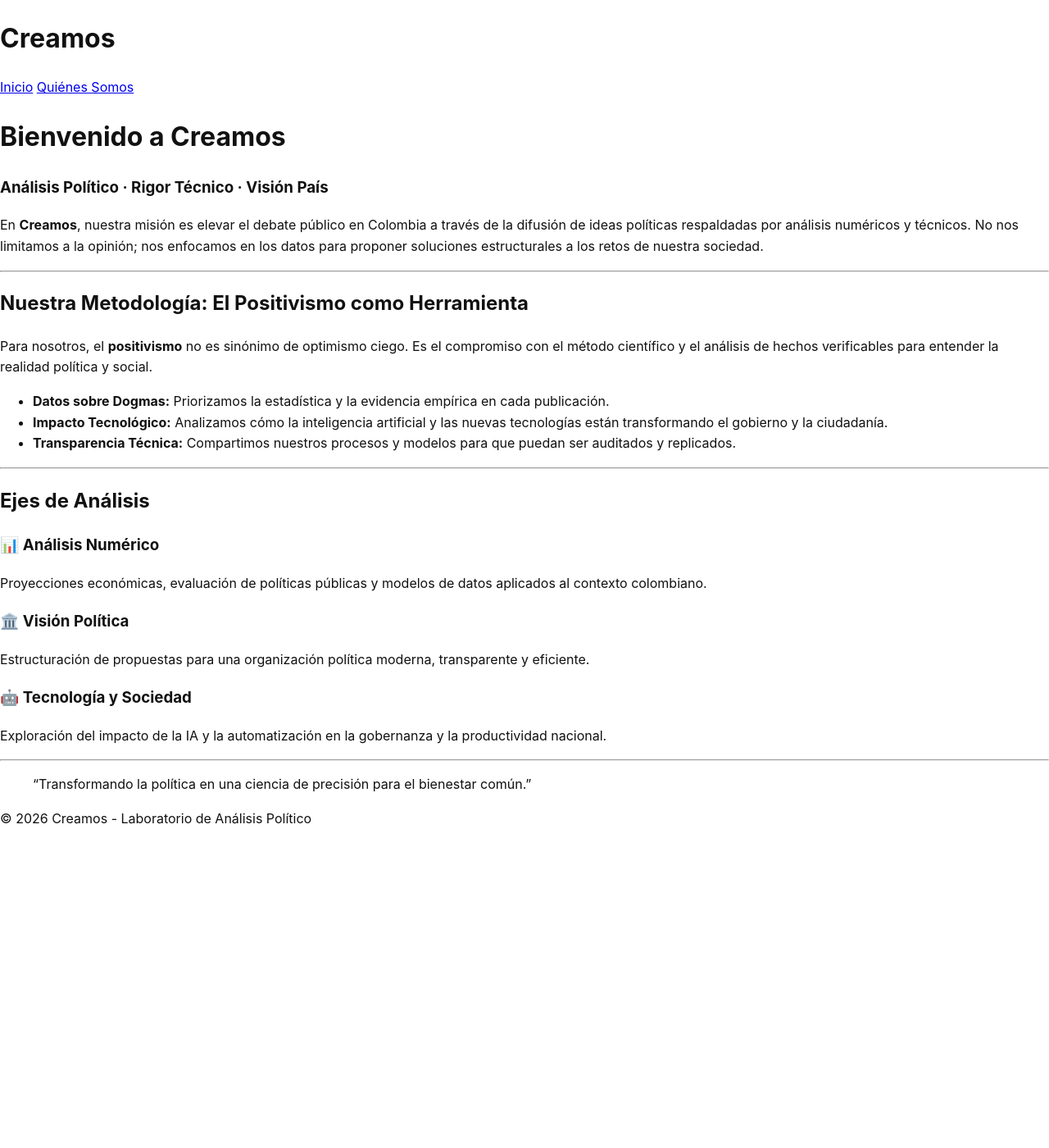
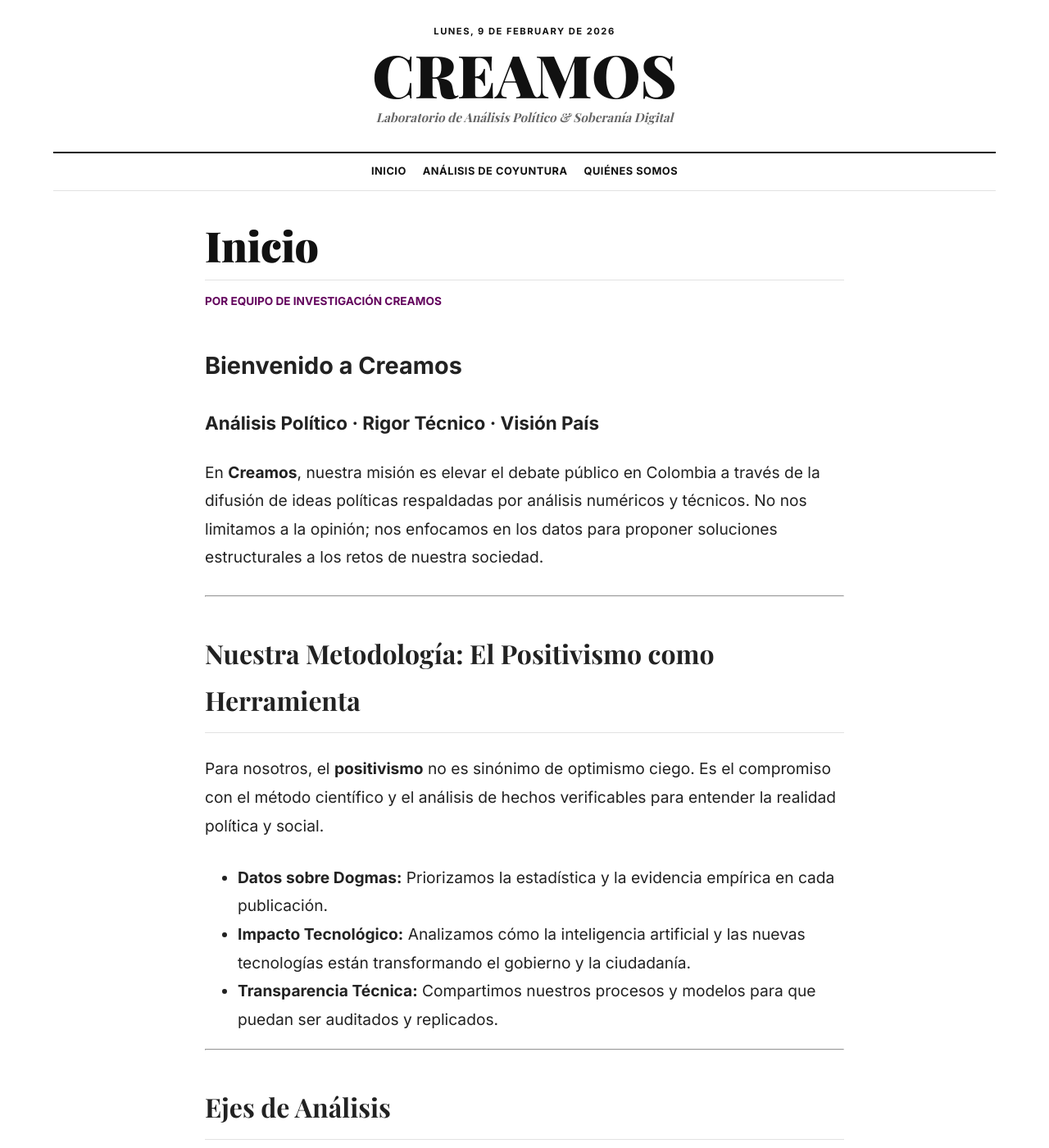
Before and after one commit to Jvega34/creamos, a Jekyll site: the page built from index.md, in a window 1280 px wide and 1400 px high. Shown: the whole window at 82% size. Built offline with Jekyll 4.4.1, drawn with Linux system fonts in a browser that asks for light colours; some of the changed text lies outside the part shown.

Commit message:
Update default.html

```diff
--- a/_layouts/default.html
+++ b/_layouts/default.html
@@ -4,26 +4,56 @@
     <meta charset="UTF-8">
     <meta name="viewport" content="width=device-width, initial-scale=1.0">
     <title>{{ page.title }} | Creamos</title>
+
+    <link rel="icon" type="image/png" href="{{ '/assets/img/CREAMOS-LOGO-05.png' | relative_url }}">
+    <link rel="apple-touch-icon" href="{{ '/assets/img/CREAMOS-LOGO-05.png' | relative_url }}">
+
+    <link rel="preconnect" href="https://fonts.googleapis.com">
+    <link rel="preconnect" href="https://fonts.gstatic.com" crossorigin>
+    <link href="https://fonts.googleapis.com/css2?family=Playfair+Display:wght@700;900&family=Inter:wght@400;700&display=swap" rel="stylesheet">
+
     <link rel="stylesheet" href="{{ '/assets/main.css' | relative_url }}">
 </head>
 <body>
 
-    <header>
-        <h1>{{ site.title | default: "CREAMOS" }}</h1>
+    <div class="site-container">
+        <header class="main-header">
+            <div class="date-bar">
+                {{ "now" | date: "%A, %e de %B de %Y" | replace: "Monday", "Lunes" | replace: "Tuesday", "Martes" | replace: "Wednesday", "Miércoles" | replace: "Thursday", "Jueves" | replace: "Friday", "Viernes" | replace: "Saturday", "Sábado" | replace: "Sunday", "Domingo" }}
+            </div>
+            <h1 class="site-logo">
+                <a href="{{ '/' | relative_url }}">CREAMOS</a>
+            </h1>
+            <p class="tagline">Laboratorio de Análisis Político & Soberanía Digital</p>
         </header>
 
-    <nav>
+        <nav class="main-nav">
             <a href="{{ '/' | relative_url }}">Inicio</a>
+            <a href="{{ '/analisis' | relative_url }}">Análisis de Coyuntura</a>
             <a href="{{ '/quienes-somos' | relative_url }}">Quiénes Somos</a>
         </nav>
 
-    <main>
+        <main class="content-area">
+            {% if page.title %}
+            <header class="article-header">
+                <h1>{{ page.title }}</h1>
+                {% if page.description %}
+                <p class="description">{{ page.description }}</p>
+                {% endif %}
+                <div class="byline">Por Equipo de Investigación Creamos</div>
+            </header>
+            {% endif %}
+
+            <article class="main-article">
                 {{ content }}
+            </article>
         </main>
 
-    <footer>
-        <p>&copy; 2026 Creamos - Laboratorio de Análisis Político</p>
+        <footer class="main-footer">
+            <p>&copy; {{ "now" | date: "%Y" }} Creamos. Todos los derechos reservados.</p>
+            <p style="font-size: 0.7rem; margin-top: 10px; color: #999;">Bogotá, Colombia</p>
         </footer>
+    </div>
 
 </body>
 </html>
```
Lines whose indentation alone changed are shown as unchanged.
